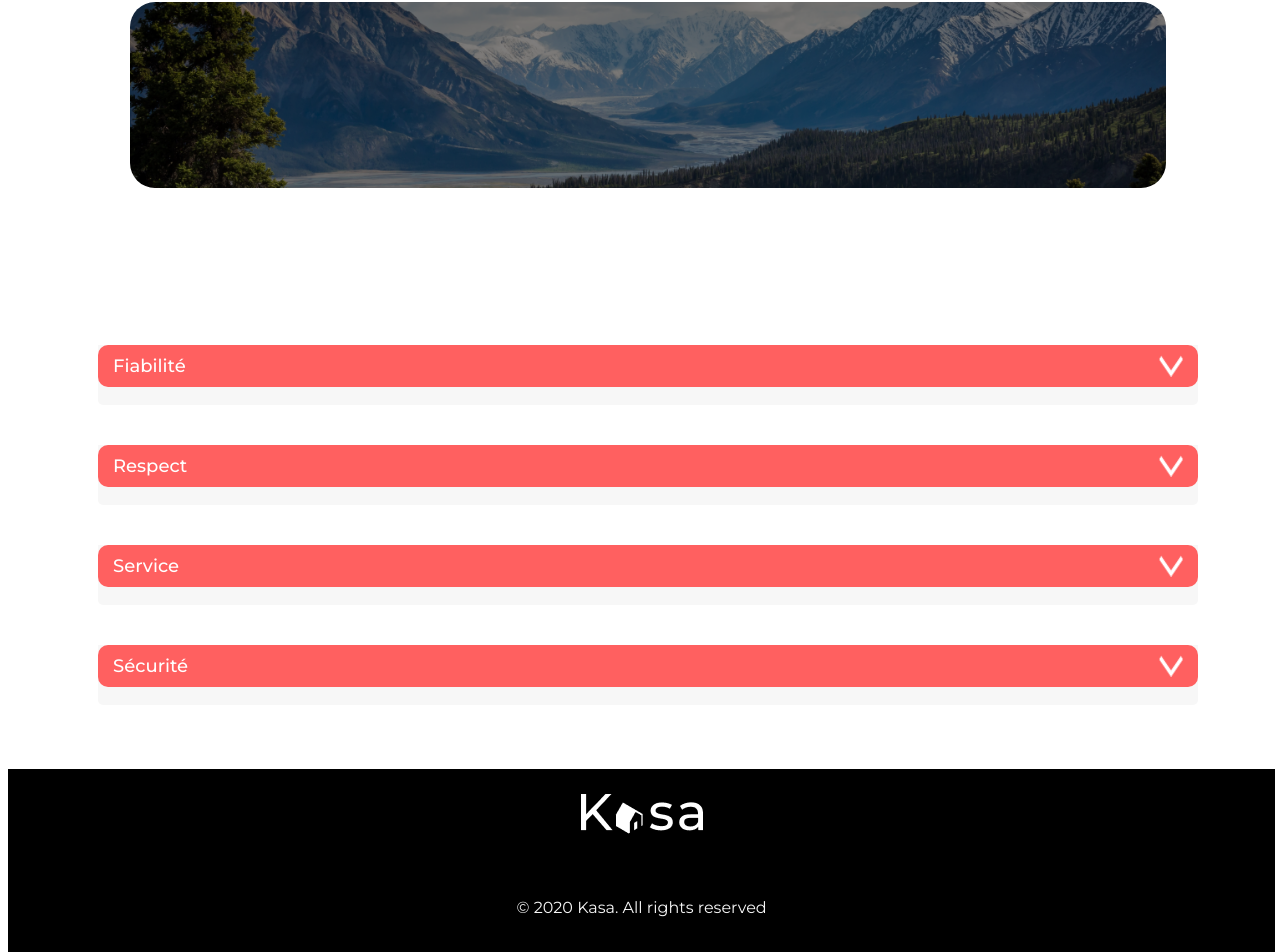
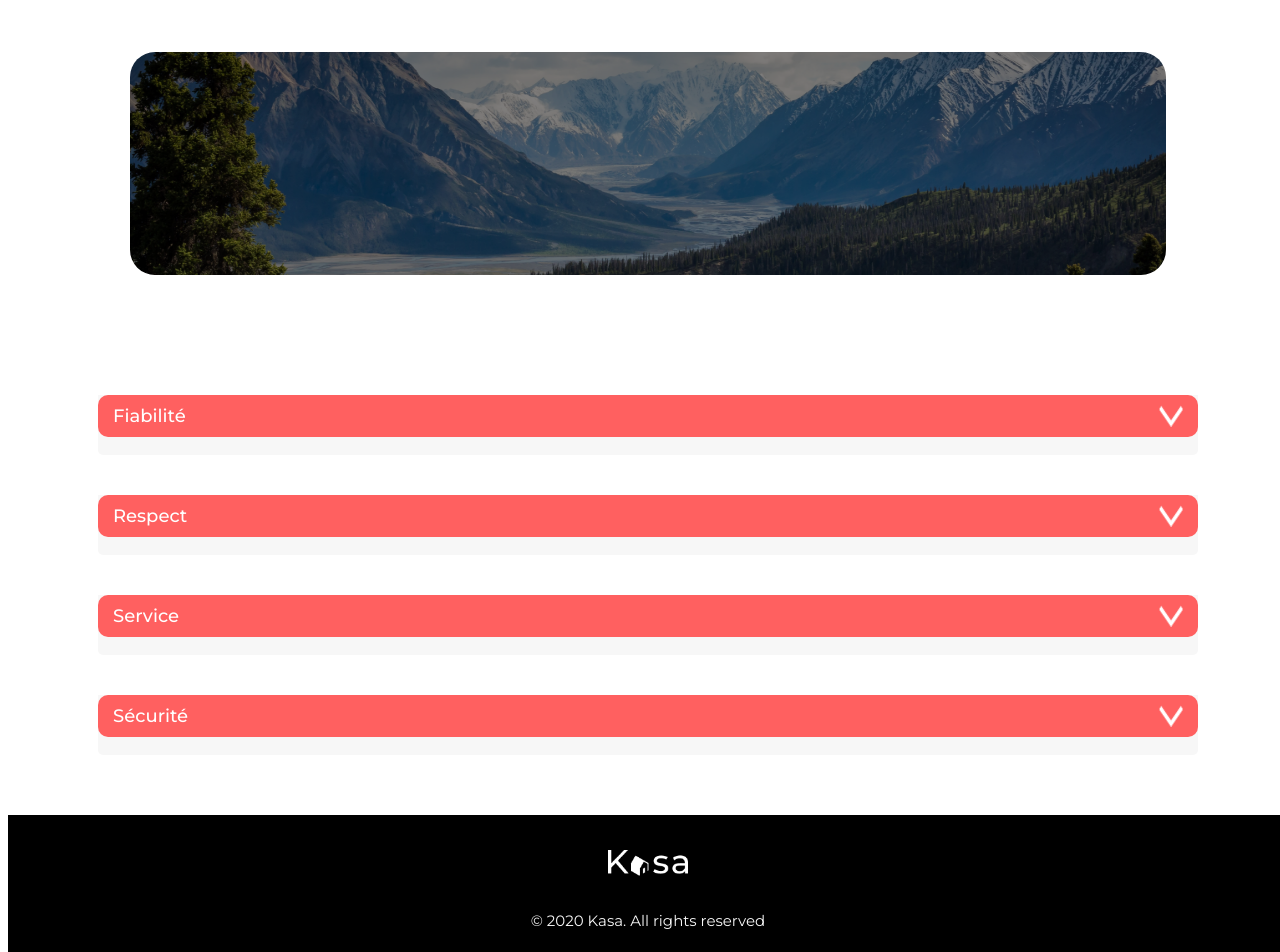
Before and after one commit to Darkjul/JulienHelias_7_25022023, a React (Create React App) app: page /about in a window 1280 px wide. Shown: the part 176-1128 px from the top of the page. Built offline with nearby package versions, Linux system fonts and the light colour scheme.

Commit message:
Ajout Props pour gestion bannières et correction footer

```diff
--- a/package.json
+++ b/package.json
@@ -6,6 +6,8 @@
     "@testing-library/jest-dom": "^5.16.5",
     "@testing-library/react": "^13.4.0",
     "@testing-library/user-event": "^13.5.0",
+    "prop-types": "^15.8.1",
+    "props": "^0.3.0",
     "react": "^18.2.0",
     "react-dom": "^18.2.0",
     "react-router-dom": "^6.8.2",
--- a/src/components/Banner/Banner.jsx
+++ b/src/components/Banner/Banner.jsx
@@ -1,17 +1,16 @@
 // Import des éléments nécéssaires au fonctionnement de Banner.jsx
 
 import React from 'react';
-import banner from '../../assets/banner.jpg';
 
-// Contante Banner qui va afficher les éléments de la bannière
+// Contante Banner qui va afficher les éléments des bannières de Kaza via Props
 
-const Banner = () => {
-    return (
-        <div className='fond-banner'>
-            <h1 className='banner-title'>Chez vous, partout et ailleurs</h1>
-            <img src={banner} alt="Paysage Rocheux" className='image-banner'/>
+const Banner = (props) => {
+    return(
+        <div className="banner">
+            <h1 className="banner-title">{props.title}</h1>
+            <img src={props.src} alt={props.alt} className='banner-image' />
         </div>
-    );
-};
+    )
+}
 
 export default Banner;
--- a/src/components/Banner/BannerAbout.jsx
+++ b/src/components/Banner/BannerAbout.jsx
@@ -1,16 +1,19 @@
 // Import des éléments nécéssaires au fonctionnement de BannerAbout.jsx
 
 import React from 'react';
-import banner from '../../assets/banner-about.png';
+import Banner from '../../components/Banner/Banner';
+import bannerAbout from '../../assets/banner-about.png';
 
-// Contante Banner qui va afficher les éléments de la bannière de la page A Propos
+// Contante BannerAbout qui va afficher les éléments de la bannière de la page A Propos
 
 const BannerAbout = () => {
-    return (
-        <div className='banner-container'>
-                <img src={banner} alt="Paysage Rocheux" className="img-banner" />
-         </div>
-    );
-};
+    return(
+        <Banner
+            title=''
+            src={bannerAbout}
+            alt='Paysage Montagneux'
+        />
+    )
+}
 
 export default BannerAbout;
--- /dev/null
+++ b/src/components/Banner/BannerHome.jsx
@@ -0,0 +1,19 @@
+// Import des éléments nécéssaires au fonctionnement de BannerHome.jsx
+
+import React from 'react';
+import Banner from '../../components/Banner/Banner';
+import bannerHome from '../../assets/banner.jpg';
+
+// Contante HomeBanner qui va afficher les éléments des bannières de Kaza via Props
+
+const HomeBanner = () => {
+    return(
+        <Banner
+            title='Chez vous, partout et ailleurs'
+            src={bannerHome}
+            alt='Paysage Rocheux'
+        />
+    )
+}
+
+export default HomeBanner;
--- a/src/components/Banner/_banner.scss
+++ b/src/components/Banner/_banner.scss
@@ -9,7 +9,7 @@
   height: 223px;
 }
 
-.image-banner {
+.banner-image {
   position: absolute;
   border-radius: 25px;
   width: 100%;
@@ -30,3 +30,23 @@
   font-weight: normal;
   z-index: 20;
 }
+
+// Style SCSS des composants de la bannière de la page A Propos
+
+.banner-container {
+  position: relative;
+  width: 90%;
+  margin: auto;
+  margin-top: 70px;
+  margin-bottom: 120px;
+  border-radius: 25px;
+  height: 223px;
+  border-radius: 25px;
+}
+
+.img-banner {
+  display: flex;
+  width: 100%;
+  border-radius: 25px;
+  filter: brightness(0.5);
+}
--- a/src/components/Banner/_bannerAbout.scss
+++ /dev/null
@@ -1,19 +0,0 @@
-// Style SCSS des composants de la bannière de la page A Propos
-
-.banner-container {
-  position: relative;
-  width: 90%;
-  margin: auto;
-  margin-top: 70px;
-  margin-bottom: 120px;
-  border-radius: 25px;
-  height: 223px;
-  border-radius: 25px;
-}
-
-.img-banner {
-  display: flex;
-  width: 100%;
-  border-radius: 25px;
-  filter: brightness(0.5);
-}
--- a/src/components/Footer/Footer.jsx
+++ b/src/components/Footer/Footer.jsx
@@ -9,8 +9,8 @@ const Footer = () => {
     return (
 
 		<footer className='footer'>
-			<img src={logo} alt="Logo de Kasa" />
-			<p className='footer__copyright'>© 2020 Kasa. All rights reserved</p>
+			<img src={logo} alt="Logo de Kasa" className='footer_logo' />
+			<p className='footer_copyright'>© 2020 Kasa. All rights reserved</p>
 		</footer>
 	)
 }
--- a/src/components/Footer/_footer.scss
+++ b/src/components/Footer/_footer.scss
@@ -1,29 +1,26 @@
 // Style SCSS des composants du Footer
 
 .footer {
-	display: flex;
-	flex-direction: column;
-	width: 99,5%;
-	height: 209px;
-	margin-top: 5%;
-    margin-right: 1%;
-	background-color: $footer-color;
+    position: relative;
+	top : 20px;
+    left: 0;
+    right: 0;
+    bottom: 0;
+	gap : 20px;
+    background-color: $footer-color;
+    display: flex;
+    flex-direction: column;
+    justify-content: center;
+    align-items: center;
 
-	&__copyright {
-		display: flex;
-		align-items: flex-end;
-		justify-content: center;
-		color: $secondary-color;
-		width: 100%;
-		margin: 5% 0 4% 0;
-	}
+    &_logo {
+        margin-top: 35px;
+        width: 80px;
+    }
 
-	img {
-        display: flex;
-        align-self: center;
-		gap: 50px;
-		margin-top: 2%;
-		width: 122px;
-		height: 40px;
-	}
+    &_copyright {
+        color: $secondary-color;
+        font-size: 15px;
+        margin-bottom: 35px;
+    }
 }
--- a/src/pages/Home/Home.jsx
+++ b/src/pages/Home/Home.jsx
@@ -1,7 +1,7 @@
 // Import des éléments nécéssaires au fonctionnement de Home.jsx
 
 import React, { useEffect, useState } from 'react';
-import Banner from '../../components/Banner/Banner';
+import BannerHome from '../../components/Banner/BannerHome';
 import { NavLink } from "react-router-dom";
 
 // Constante Home qui va afficher les éléments composants la page d'acceuil
@@ -24,11 +24,7 @@ const Home = () => {
 
     return (
         <>
-        <div>
-             <div className='banner'>
-                <Banner />
-            </div>
-        </div>
+            <BannerHome />
 
         {/* Affichage des éléments Carte Logements sur la page d'acceuil via les résultats du Fetch */}
 
--- a/src/styles/main.scss
+++ b/src/styles/main.scss
@@ -7,7 +7,6 @@
 @import "../components/Footer/footer";
 @import "../components/Banner/banner";
 @import "../components/Collapse/collapse";
-@import "../components/Banner/bannerAbout";
 
 @import "../pages/Error/error";
 @import "../pages/About/about";
```
Also changed, not shown: 1 other file (tests, documents, lock files or other folders).
